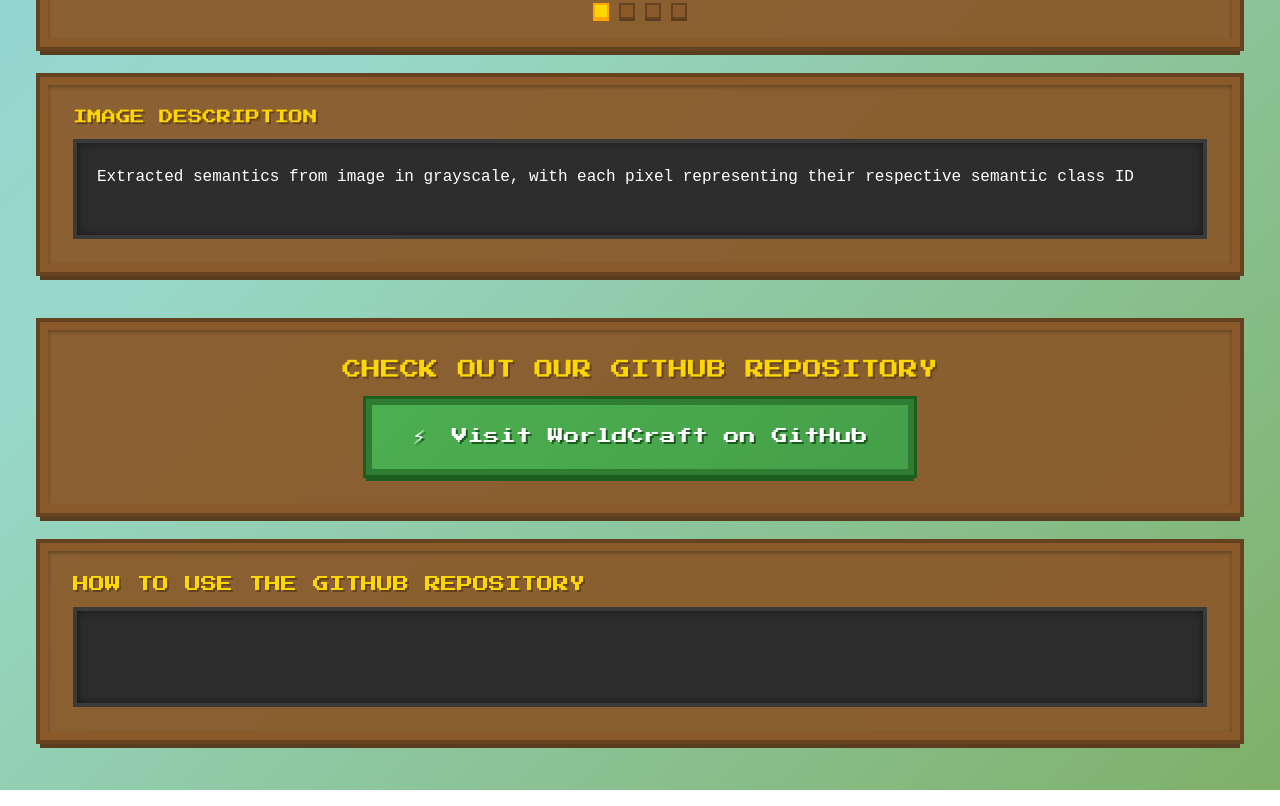
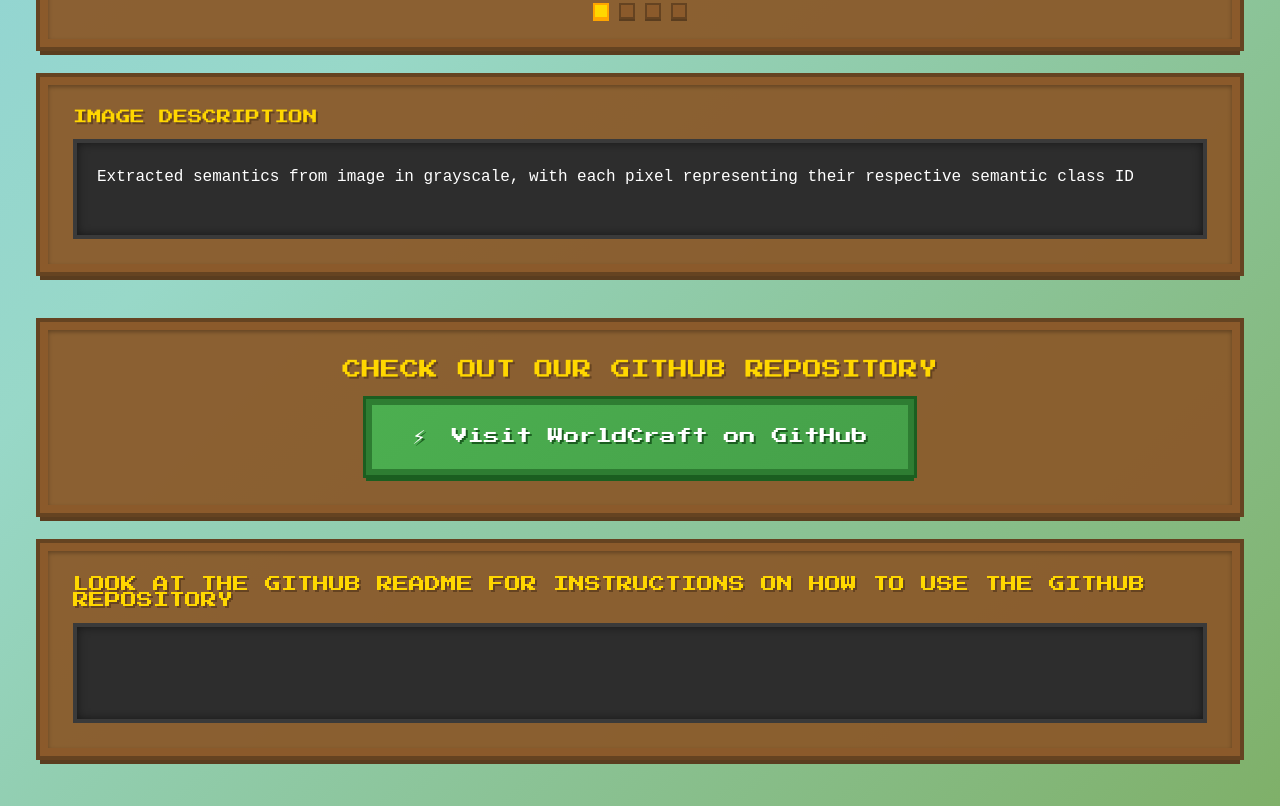
Before and after one commit to worldcraft-org/worldcraft.github.io, a plain HTML site: page index.html in a window 1280 px wide. Shown: the part 1227-2033 px from the top of the page. Drawn offline with Linux system fonts and the light colour scheme.

Commit message:
made changes to github description

```diff
--- a/index.html
+++ b/index.html
@@ -543,7 +543,7 @@
 
     <!-- GitHub Usage Description Section -->
     <section class="github-usage-section">
-      <div class="github-usage-title">HOW TO USE THE GITHUB REPOSITORY</div>
+      <div class="github-usage-title">LOOK AT THE GITHUB README FOR INSTRUCTIONS ON HOW TO USE THE GITHUB REPOSITORY</div>
       <div class="github-usage-box" id="githubUsageDescription">
         <!-- Instructions on how to use the GitHub repository will be added here -->
         <!-- You can edit this text directly in the code -->
```
